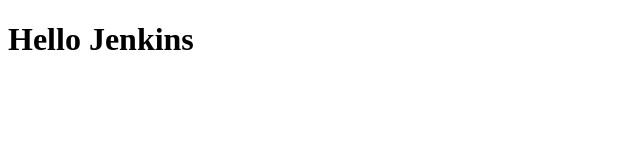
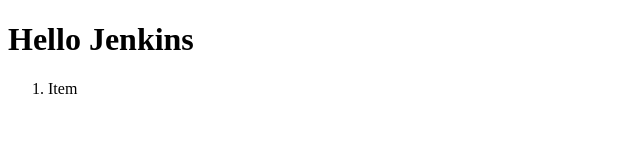
Before and after one commit to akobashikawa/hello-jenkins, a plain HTML site: page index.html in a window 1280 px wide. Shown: the full height of the page, 0-640 px from the left. Drawn offline with Linux system fonts and the light colour scheme.

Commit message:
Add item

```diff
--- a/index.html
+++ b/index.html
@@ -8,5 +8,8 @@
 </head>
 <body>
   <h1>Hello Jenkins</h1>
+  <ol>
+    <li>Item</li>
+  </ol>
 </body>
 </html>
```
